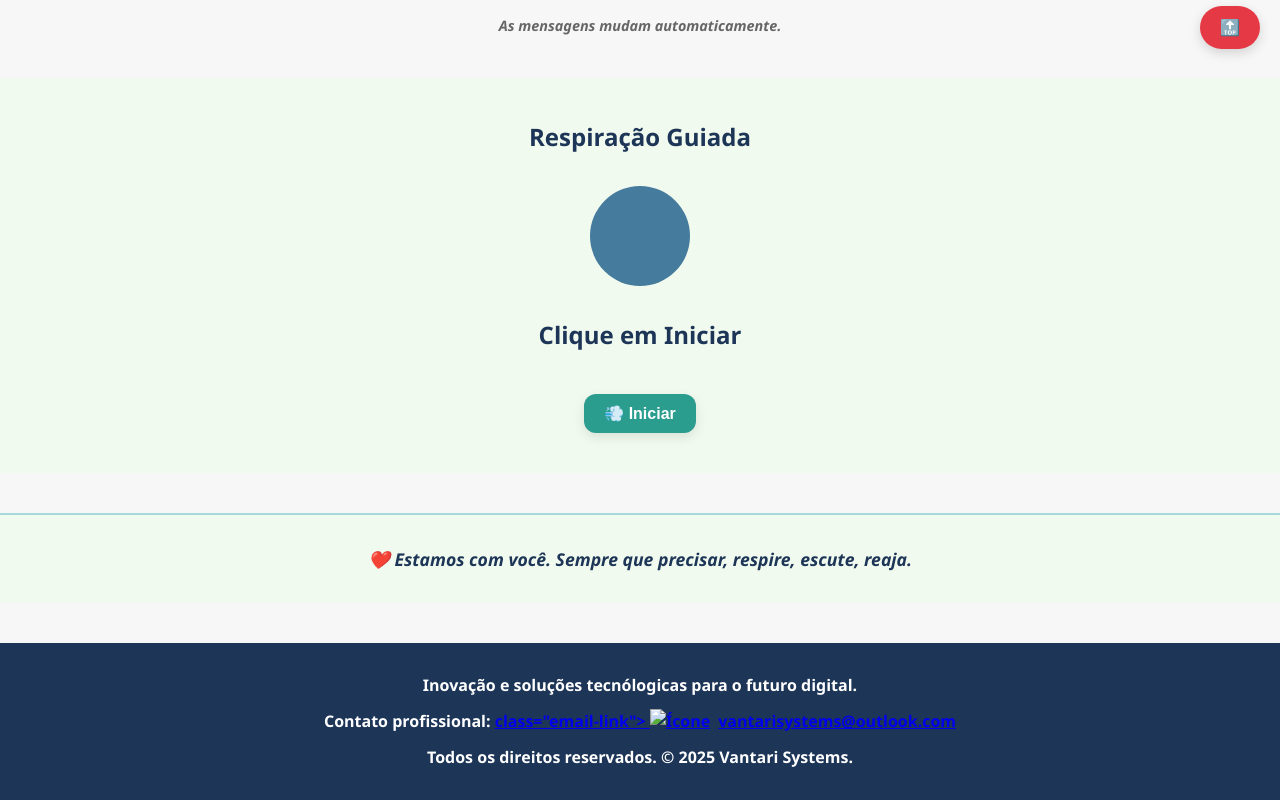
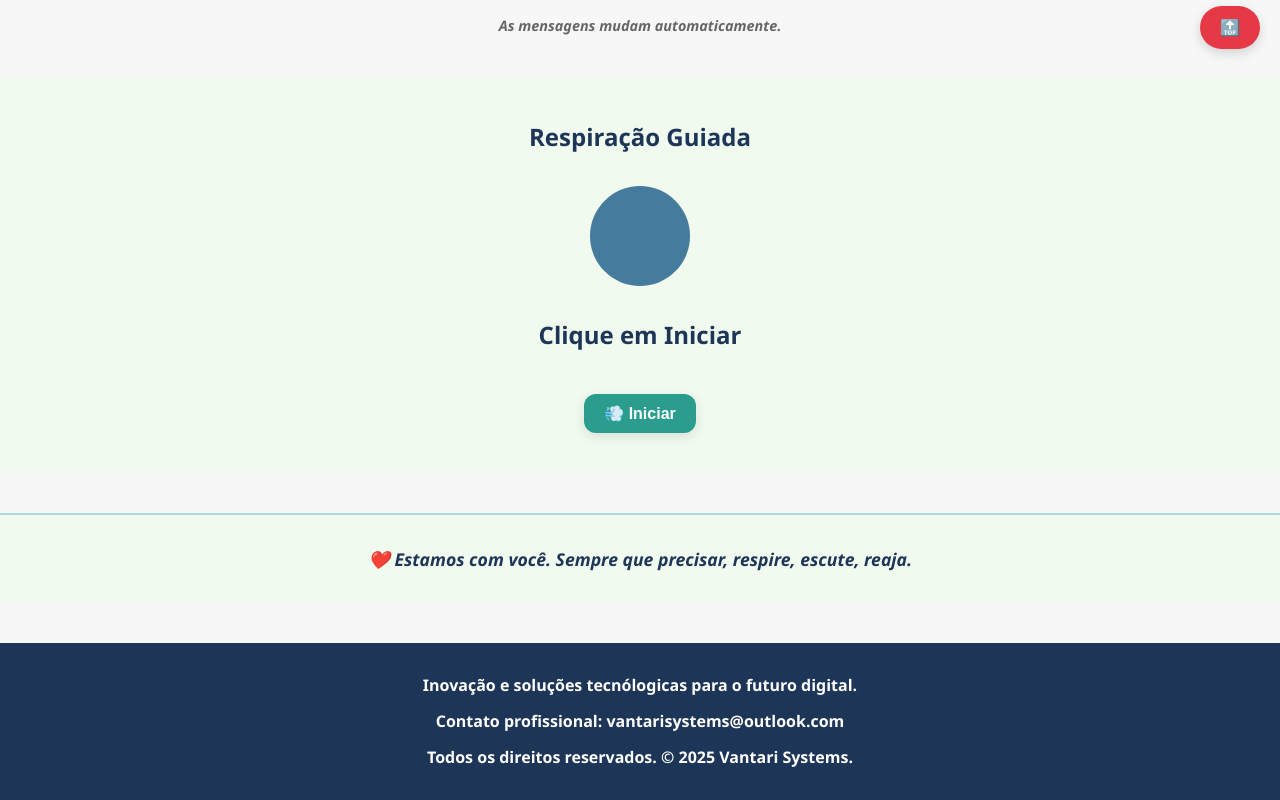
Before and after one commit to VantariSystems/S.O.SReaja.com, a plain HTML site: page index.html in a window 1280 px wide. Shown: the part 731-1531 px from the top of the page. Drawn offline with Linux system fonts and the light colour scheme.

Commit message:
Update index.html

```diff
--- a/index.html
+++ b/index.html
@@ -194,8 +194,7 @@
 
   <footer>
     <p>Inovação e soluções tecnólogicas para o futuro digital.</p>
-    <p>Contato profissional: <a href="mailto:vantarisystems@outlook.com"> class="email-link">
-      <img scr="https://img.icons8.com/ios/50/000000/email.png" alt=Ícone de E-mail" class="email-icon">vantarisystems@outlook.com</a></p>
+    <p>Contato profissional: <span class="email-text">vantarisystems@outlook.com</span></p>
     <p><strong>Todos os direitos reservados. © 2025 Vantari Systems</strong>. </p>
   </footer>
 
```
